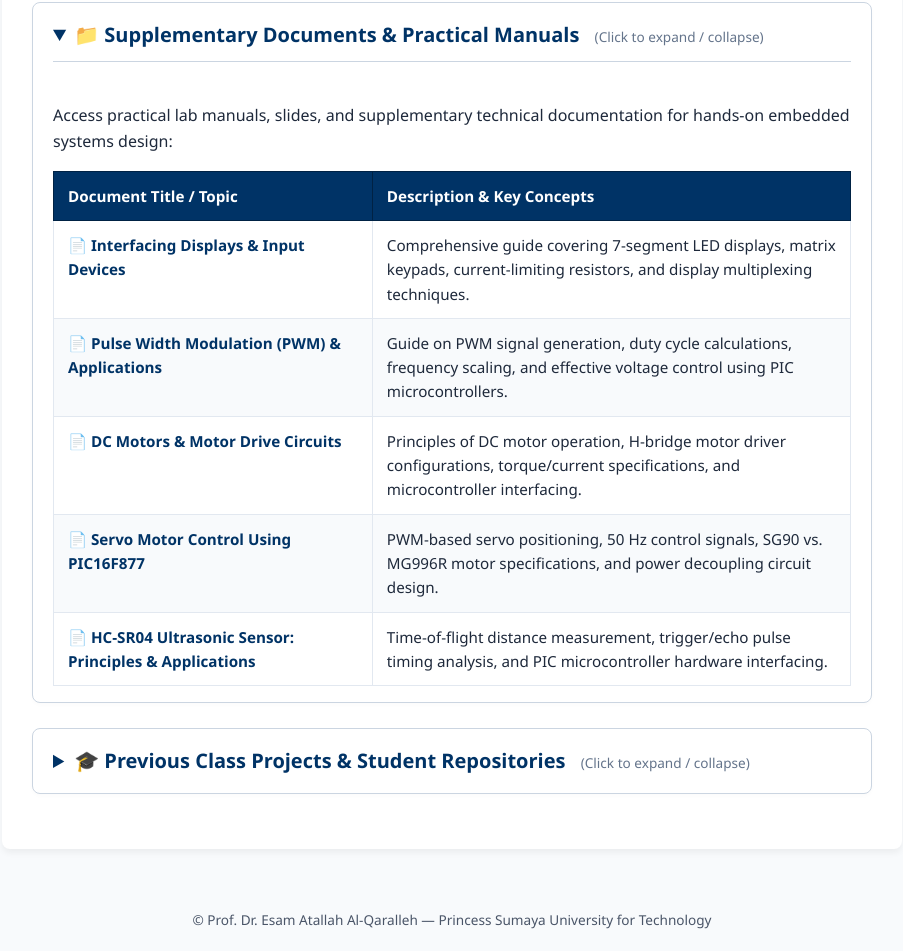
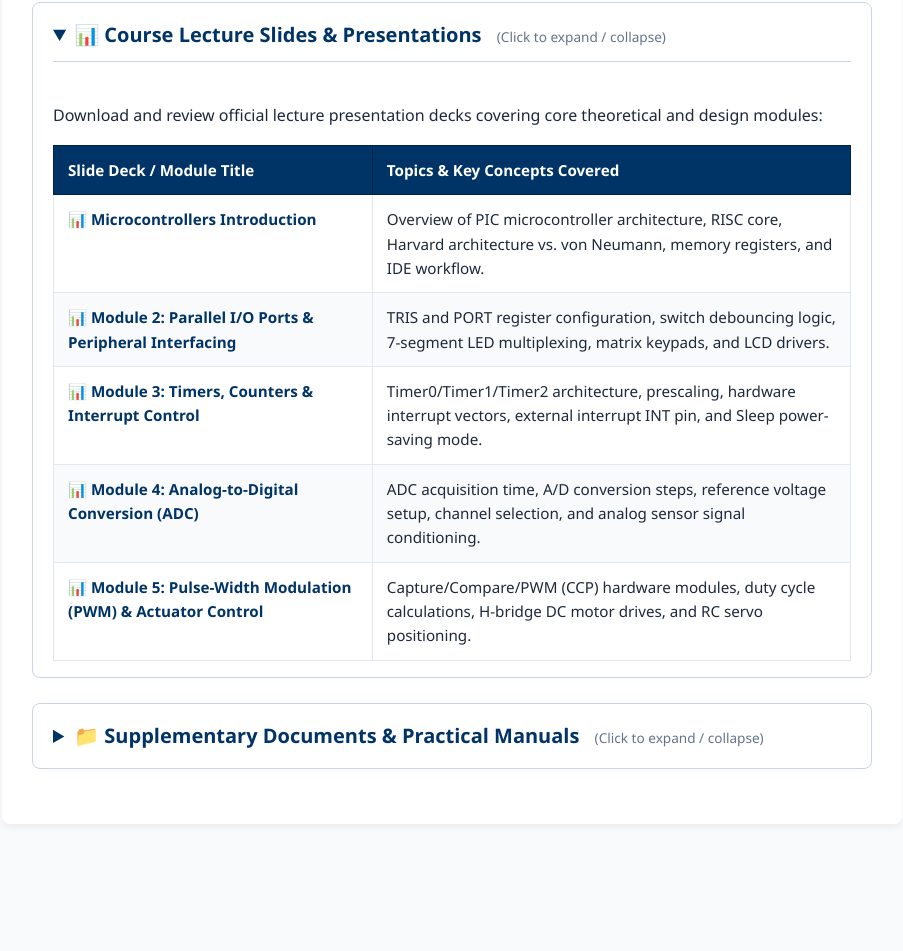
Before and after one commit to Qaralleh-Esam/EsamQaralleh, a plain HTML site: page embedded-systems.html in a window 1280 px wide. Shown: the part 889-1840 px from the top of the page, without its empty margins (188-1091 px from the left). After the commit the page ends 1743 px from the top, so only its background shows below. Drawn offline with Linux system fonts and the light colour scheme.

Commit message:
Update embedded-systems.html

```diff
--- a/embedded-systems.html
+++ b/embedded-systems.html
@@ -61,80 +61,68 @@
         <h2>Project-Based Learning</h2>
         <p>Employs hands-on hardware design projects where students design, build, and test complete microcontroller-based system solutions for practical engineering applications.</p>
 
-        <!-- Collapsible Section: Supplementary Documents Table -->
+        <!-- Collapsible Section 1: Course Lecture Slides (Top) -->
         <details open style="background: #ffffff; border: 1px solid #cbd5e1; border-radius: 8px; margin: 25px 0; padding: 16px 20px; box-shadow: 0 2px 4px rgba(0,0,0,0.02);">
             <summary style="font-size: 1.25rem; font-weight: bold; color: #003366; cursor: pointer; outline: none;">
-                📁 Supplementary Documents & Practical Manuals
+                📊 Course Lecture Slides & Presentations
                 <span style="font-size: 0.85rem; color: #64748b; font-weight: normal; margin-left: 10px;">(Click to expand / collapse)</span>
             </summary>
             <div style="margin-top: 15px; padding-top: 10px;">
-                <p>Access practical lab manuals, slides, and supplementary technical documentation for hands-on embedded systems design:</p>
+                <p>Download and review official lecture presentation decks covering core theoretical and design modules:</p>
 
                 <table class="docs-table">
                     <thead>
                         <tr>
-                            <th style="width: 40%;">Document Title / Topic</th>
-                            <th style="width: 60%;">Description & Key Concepts</th>
+                            <th style="width: 40%;">Slide Deck / Module Title</th>
+                            <th style="width: 60%;">Topics & Key Concepts Covered</th>
                         </tr>
                     </thead>
                     <tbody>
                         <tr>
                             <td>
-                                <a href="https://drive.google.com/open?id=10NROWpkzXPARkmkWP0YWUIjp30sXyrLl" target="_blank">📄 Interfacing Displays & Input Devices</a>
+                                <a href="Microcontrollers introduction.ppt">📊 Microcontrollers Introduction</a>
                             </td>
-                            <td>Comprehensive guide covering 7-segment LED displays, matrix keypads, current-limiting resistors, and display multiplexing techniques.</td>
+                            <td>Overview of PIC microcontroller architecture, RISC core, Harvard architecture vs. von Neumann, memory registers, and IDE workflow.</td>
                         </tr>
                         <tr>
                             <td>
-                                <a href="https://drive.google.com/open?id=1T-mIPUadpGmqWVE8Gs7NSJT2rF7gZPhI" target="_blank">📄 Pulse Width Modulation (PWM) & Applications</a>
+                                <a href="https://drive.google.com/open?id=10NROWpkzXPARkmkWP0YWUIjp30sXyrLl" target="_blank">📊 Module 2: Parallel I/O Ports & Peripheral Interfacing</a>
                             </td>
-                            <td>Guide on PWM signal generation, duty cycle calculations, frequency scaling, and effective voltage control using PIC microcontrollers.</td>
+                            <td>TRIS and PORT register configuration, switch debouncing logic, 7-segment LED multiplexing, matrix keypads, and LCD drivers.</td>
                         </tr>
                         <tr>
                             <td>
-                                <a href="https://drive.google.com/open?id=1oa4c5NGwgoYEtn4nj9DU8m5c4Rxd1yrU" target="_blank">📄 DC Motors & Motor Drive Circuits</a>
+                                <a href="https://drive.google.com/open?id=1T-mIPUadpGmqWVE8Gs7NSJT2rF7gZPhI" target="_blank">📊 Module 3: Timers, Counters & Interrupt Control</a>
                             </td>
-                            <td>Principles of DC motor operation, H-bridge motor driver configurations, torque/current specifications, and microcontroller interfacing.</td>
+                            <td>Timer0/Timer1/Timer2 architecture, prescaling, hardware interrupt vectors, external interrupt INT pin, and Sleep power-saving mode.</td>
                         </tr>
                         <tr>
                             <td>
-                                <a href="https://drive.google.com/open?id=15Rubu7cTF5Q5aESEPtRnRRB3xQ9aU5l_" target="_blank">📄 Servo Motor Control Using PIC16F877</a>
+                                <a href="https://drive.google.com/open?id=1oa4c5NGwgoYEtn4nj9DU8m5c4Rxd1yrU" target="_blank">📊 Module 4: Analog-to-Digital Conversion (ADC)</a>
                             </td>
-                            <td>PWM-based servo positioning, 50 Hz control signals, SG90 vs. MG996R motor specifications, and power decoupling circuit design.</td>
+                            <td>ADC acquisition time, A/D conversion steps, reference voltage setup, channel selection, and analog sensor signal conditioning.</td>
                         </tr>
                         <tr>
                             <td>
-                                <a href="https://drive.google.com/open?id=12hdbTKNZTZuR6mfGgu3j-Bj6Qu4DPXxx" target="_blank">📄 HC-SR04 Ultrasonic Sensor: Principles & Applications</a>
+                                <a href="https://drive.google.com/open?id=15Rubu7cTF5Q5aESEPtRnRRB3xQ9aU5l_" target="_blank">📊 Module 5: Pulse-Width Modulation (PWM) & Actuator Control</a>
                             </td>
-                            <td>Time-of-flight distance measurement, trigger/echo pulse timing analysis, and PIC microcontroller hardware interfacing.</td>
+                            <td>Capture/Compare/PWM (CCP) hardware modules, duty cycle calculations, H-bridge DC motor drives, and RC servo positioning.</td>
                         </tr>
                     </tbody>
                 </table>
             </div>
         </details>
 
-        <!-- Collapsible Section: Previous Class Projects -->
+        <!-- Collapsible Section 2: Supplementary Documents & Practical Manuals -->
         <details style="background: #ffffff; border: 1px solid #cbd5e1; border-radius: 8px; margin: 25px 0; padding: 16px 20px; box-shadow: 0 2px 4px rgba(0,0,0,0.02);">
             <summary style="font-size: 1.25rem; font-weight: bold; color: #003366; cursor: pointer; outline: none;">
-                🎓 Previous Class Projects & Student Repositories
+                📁 Supplementary Documents & Practical Manuals
                 <span style="font-size: 0.85rem; color: #64748b; font-weight: normal; margin-left: 10px;">(Click to expand / collapse)</span>
             </summary>
             <div style="margin-top: 15px; padding-top: 10px;">
-                <p>Explore archived student projects, hardware prototypes, and repository links from previous semesters:</p>
-                <ul style="list-style-type: disc; padding-left: 20px;">
-                    <li style="margin-bottom: 8px;"><strong>Automated Smart Home & Climate Controller:</strong> Microcontroller-based HVAC and lighting system utilizing sensor feedback loops.</li>
-                    <li style="margin-bottom: 8px;"><strong>Obstacle Avoidance Autonomous Rover:</strong> Integrated DC motor control, PWM drive, and ultrasonic sensor collision detection.</li>
-                    <li style="margin-bottom: 8px;"><strong>Real-Time Digital Pulse Oximeter & Monitor:</strong> Hardware signal filtering, ADC sampling, and display output.</li>
-                    <li style="margin-bottom: 8px;"><strong>Industrial Speed & Position Servo Control:</strong> Closed-loop feedback system implemented on PIC16F series controllers.</li>
-                </ul>
-            </div>
-        </details>
-    </div>
-</div>
+                <p>Access practical lab manuals, hardware guides, and technical reference sheets for hands-on embedded systems design:</p>
 
-<footer>
-    &copy; Prof. Dr. Esam Atallah Al-Qaralleh — Princess Sumaya University for Technology
-</footer>
-
-</body>
-</html>
+                <table class="docs-table">
+                    <thead>
+                        <tr>
+                            <th style="width: 40%;">Document Title / Topic</th>
```
